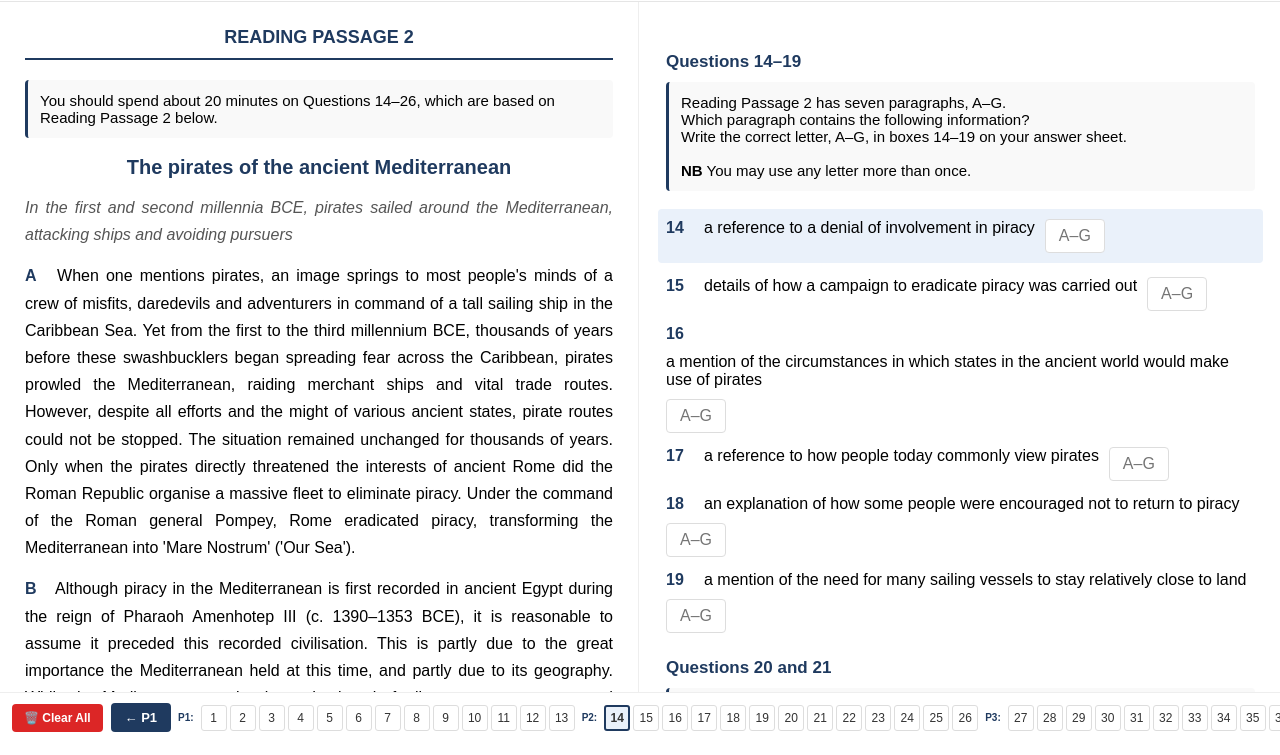
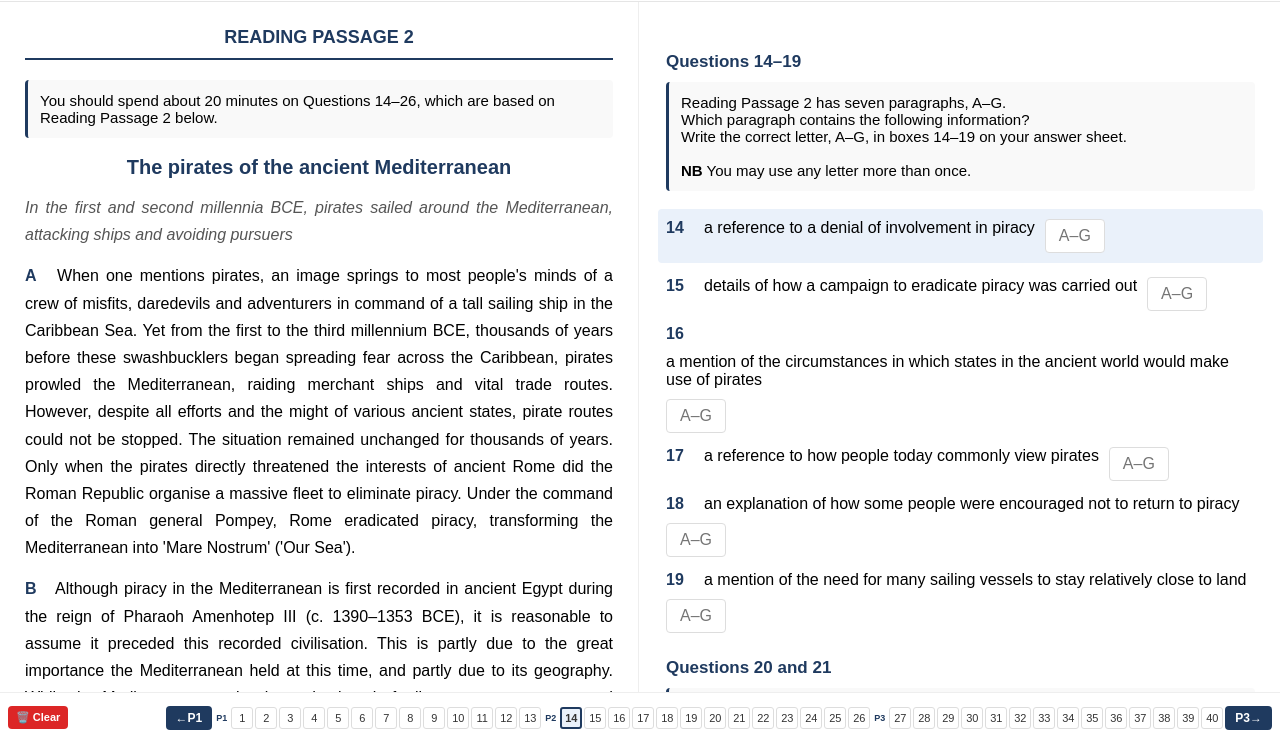
Before and after one commit to globalstandard08-cmd/C19T1, a plain HTML site: page reading-cambridge19-test1-passage2.html in a window 1280 px wide. Shown: the part 45-800 px from the top of the page. Drawn offline with Linux system fonts and the light colour scheme.

Commit message:
Update reading-cambridge19-test1-passage2.html

```diff
--- a/reading-cambridge19-test1-passage2.html
+++ b/reading-cambridge19-test1-passage2.html
@@ -199,26 +199,26 @@
             display: flex;
             align-items: center;
             justify-content: space-between;
-            padding: 8px 12px;
-            gap: 8px;
-            overflow-x: auto;
+            padding: 6px 8px;
+            gap: 4px;
+            overflow-x: hidden;
             overflow-y: hidden;
             flex-wrap: nowrap;
             position: sticky;
             bottom: 0;
             z-index: 90;
         }
-        .nav-group { display: flex; align-items: center; gap: 3px; flex-wrap: nowrap; }
+        .nav-group { display: flex; align-items: center; gap: 2px; flex-wrap: nowrap; }
         .part-label {
-            font-size: 10px;
+            font-size: 9px;
             font-weight: 600;
             color: #1f3a5f;
-            margin: 0 4px;
+            margin: 0 2px;
             white-space: nowrap;
         }
         .q-indicator {
-            width: 26px;
-            height: 26px;
+            width: 22px;
+            height: 22px;
             display: flex;
             align-items: center;
             justify-content: center;
@@ -226,7 +226,7 @@
             border: 1px solid #ddd;
             background: #fff;
             color: #333;
-            font-size: 12px;
+            font-size: 11px;
             cursor: pointer;
             transition: all 0.2s;
             flex-shrink: 0;
@@ -244,12 +244,12 @@
             font-weight: bold;
         }
         .nav-btn {
-            padding: 7px 14px;
+            padding: 5px 10px;
             background-color: #1f3a5f;
             color: white;
             border: none;
             border-radius: 4px;
-            font-size: 13px;
+            font-size: 12px;
             cursor: pointer;
             font-weight: bold;
             flex-shrink: 0;
@@ -261,10 +261,10 @@
             background-color: #dc2626;
             color: white;
             border: none;
-            padding: 7px 12px;
+            padding: 5px 8px;
             border-radius: 4px;
             cursor: pointer;
-            font-size: 12px;
+            font-size: 11px;
             font-weight: bold;
             white-space: nowrap;
             flex-shrink: 0;
@@ -426,11 +426,11 @@
     </div>
 
     <div class="bottom-nav">
-        <button class="clear-btn" id="clearAllBtn">🗑️ Clear All</button>
+        <button class="clear-btn" id="clearAllBtn">🗑️ Clear</button>
         <div class="nav-group">
-            <a href="reading-cambridge19-test1.html" class="nav-btn">← P1</a>
+            <a href="reading-cambridge19-test1.html" class="nav-btn">←P1</a>
 
-            <span class="part-label">P1:</span>
+            <span class="part-label">P1</span>
             <div class="q-indicator" data-q="1">1</div>
             <div class="q-indicator" data-q="2">2</div>
             <div class="q-indicator" data-q="3">3</div>
@@ -445,7 +445,7 @@
             <div class="q-indicator" data-q="12">12</div>
             <div class="q-indicator" data-q="13">13</div>
 
-            <span class="part-label">P2:</span>
+            <span class="part-label">P2</span>
             <div class="q-indicator" data-q="14">14</div>
             <div class="q-indicator" data-q="15">15</div>
             <div class="q-indicator" data-q="16">16</div>
@@ -460,7 +460,7 @@
             <div class="q-indicator" data-q="25">25</div>
             <div class="q-indicator" data-q="26">26</div>
 
-            <span class="part-label">P3:</span>
+            <span class="part-label">P3</span>
             <div class="q-indicator" data-q="27">27</div>
             <div class="q-indicator" data-q="28">28</div>
             <div class="q-indicator" data-q="29">29</div>
@@ -476,7 +476,7 @@
             <div class="q-indicator" data-q="39">39</div>
             <div class="q-indicator" data-q="40">40</div>
 
-            <a href="reading-cambridge19-test1-passage3.html" class="nav-btn">P3 →</a>
+            <a href="reading-cambridge19-test1-passage3.html" class="nav-btn">P3→</a>
         </div>
     </div>
 
```
